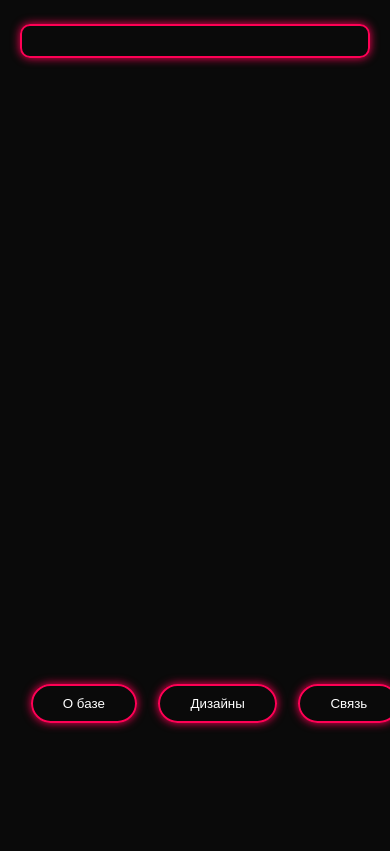
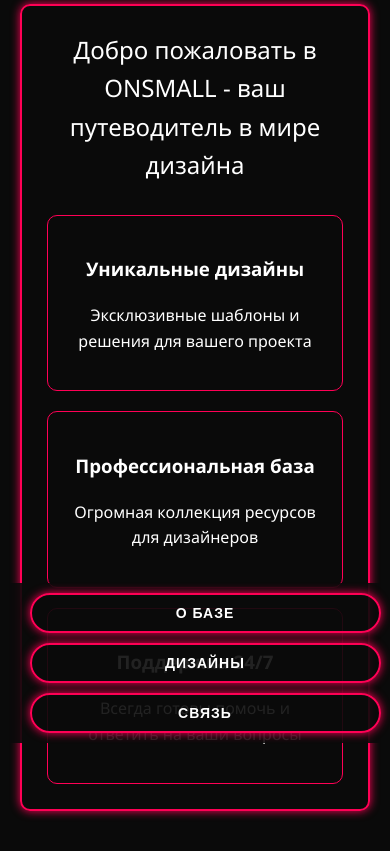
Before and after one commit to MelTas10/---, a plain HTML site: page index.html in a window 390 px wide. Shown: the part 101-952 px from the top of the page. Before the commit the page ends 844 px from the top, so only its background shows below. Drawn offline with Linux system fonts and the light colour scheme.

Commit message:
Update index.html

```diff
--- a/index.html
+++ b/index.html
@@ -2,7 +2,9 @@
 <html lang="ru">
 <head>
     <meta charset="UTF-8">
+    <meta name="viewport" content="width=device-width, initial-scale=1.0">
     <title>ONSMALL</title>
+    <link href="https://fonts.googleapis.com/css2?family=Orbitron:wght@400;700&display=swap" rel="stylesheet">
     <style>
         body {
             margin: 0;
@@ -18,23 +20,44 @@
             height: 100%;
             background: #0a0a0a;
             display: flex;
+            flex-direction: column;
             justify-content: center;
             align-items: center;
             z-index: 1000;
         }
 
         .heart {
-            width: 100px;
-            height: 100px;
+            width: 150px;
+            height: 150px;
             position: relative;
             animation: heartbeat 1.5s ease-in-out infinite;
-            filter: drop-shadow(0 0 10px #ff0055);
+            filter: drop-shadow(0 0 15px #ff0055);
+            margin-bottom: 20px;
+        }
+
+        .loader-text {
+            font-family: 'Orbitron', sans-serif;
+            font-size: 36px;
+            color: #ff0055;
+            text-shadow: 0 0 10px #ff0055;
+            animation: glow 1.5s ease-in-out infinite alternate;
         }
 
         @keyframes heartbeat {
             0% { transform: scale(1); }
-            50% { transform: scale(1.2); }
+            25% { transform: scale(1.1); }
+            50% { transform: scale(1); }
+            75% { transform: scale(1.2); }
             100% { transform: scale(1); }
+        }
+
+        @keyframes glow {
+            from {
+                text-shadow: 0 0 5px #ff0055, 0 0 10px #ff0055, 0 0 15px #ff0055;
+            }
+            to {
+                text-shadow: 0 0 10px #ff0055, 0 0 20px #ff0055, 0 0 30px #ff0055;
+            }
         }
 
         .main-content {
@@ -49,8 +72,9 @@
             border: 2px solid #ff0055;
             box-shadow: 0 0 10px #ff0055;
             border-radius: 10px;
-            padding: 15px;
+            padding: 25px;
             margin: 20px 0;
+            line-height: 1.6;
         }
 
         .nav-buttons {
@@ -58,33 +82,93 @@
             bottom: 0;
             width: 100%;
             display: flex;
-            justify-content: space-around;
+            justify-content: center;
             padding: 20px;
             background: rgba(10, 10, 10, 0.9);
+            gap: 30px;
         }
 
         .nav-button {
-            padding: 10px 30px;
+            padding: 15px 40px;
             border: 2px solid #ff0055;
             background: transparent;
             color: #fff;
-            border-radius: 25px;
+            border-radius: 30px;
             cursor: pointer;
             transition: all 0.3s ease;
             box-shadow: 0 0 10px #ff0055;
+            font-size: 18px;
+            font-weight: bold;
+            text-transform: uppercase;
+            letter-spacing: 1px;
         }
 
         .nav-button:hover {
             background: #ff0055;
-            box-shadow: 0 0 20px #ff0055;
+            box-shadow: 0 0 30px #ff0055;
+            transform: translateY(-3px);
         }
 
         .logo {
-            font-size: 48px;
+            font-family: 'Orbitron', sans-serif;
+            font-size: 64px;
             text-align: center;
             color: #ff0055;
-            text-shadow: 0 0 10px #ff0055;
+            text-shadow: 0 0 15px #ff0055;
             margin-bottom: 40px;
+            letter-spacing: 3px;
+        }
+
+        .welcome-text {
+            text-align: center;
+            font-size: 24px;
+            margin-bottom: 30px;
+        }
+
+        .features {
+            display: grid;
+            grid-template-columns: repeat(3, 1fr);
+            gap: 20px;
+            margin-top: 30px;
+        }
+
+        .feature-card {
+            padding: 20px;
+            border: 1px solid #ff0055;
+            border-radius: 10px;
+            text-align: center;
+        }
+
+        @media (max-width: 768px) {
+            .logo {
+                font-size: 36px;
+            }
+
+            .nav-buttons {
+                flex-direction: column;
+                gap: 10px;
+                padding: 10px;
+            }
+
+            .nav-button {
+                padding: 10px 20px;
+                font-size: 14px;
+                width: 90%;
+                margin: 0 auto;
+            }
+
+            .features {
+                grid-template-columns: 1fr;
+            }
+
+            .heart {
+                width: 100px;
+                height: 100px;
+            }
+
+            .loader-text {
+                font-size: 24px;
+            }
         }
     </style>
 </head>
@@ -93,13 +177,31 @@
         <svg class="heart" viewBox="0 0 32 32">
             <path fill="#ff0055" d="M16 28.4l-1.4-1.4C6 19.5 2 15.9 2 11.6 2 8.2 4.7 5.5 8.1 5.5c1.9 0 3.7.9 4.9 2.3 1.2-1.4 3-2.3 4.9-2.3 3.4 0 6.1 2.7 6.1 6.1 0 4.3-4 7.9-12.6 15.4L16 28.4z"/>
         </svg>
+        <div class="loader-text">ONSMALL</div>
     </div>
 
     <div class="main-content">
         <div class="logo">ONSMALL</div>
 
         <div class="neon-border">
-            <!-- Здесь будет контент -->
+            <div class="welcome-text">
+                Добро пожаловать в ONSMALL - ваш путеводитель в мире дизайна
+            </div>
+
+            <div class="features">
+                <div class="feature-card">
+                    <h3>Уникальные дизайны</h3>
+                    <p>Эксклюзивные шаблоны и решения для вашего проекта</p>
+                </div>
+                <div class="feature-card">
+                    <h3>Профессиональная база</h3>
+                    <p>Огромная коллекция ресурсов для дизайнеров</p>
+                </div>
+                <div class="feature-card">
+                    <h3>Поддержка 24/7</h3>
+                    <p>Всегда готовы помочь и ответить на ваши вопросы</p>
+                </div>
+            </div>
         </div>
     </div>
 
```
